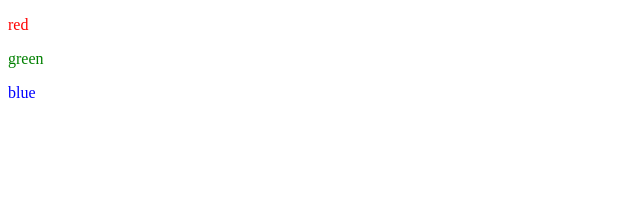
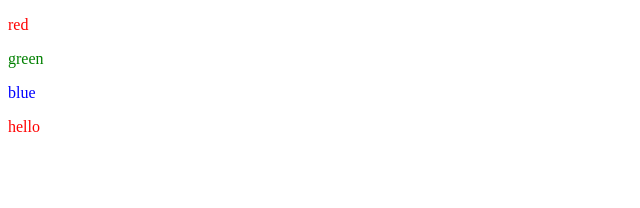
Before and after one commit to taoqili/lcp-engine, a React app in the folder packages/lcp-engine/: page / in a window 1280 px wide. Shown: the top 208 px of the page, without its empty margins (0-640 px from the left). Built offline with nearby package versions, Linux system fonts and the light colour scheme.

Commit message:
lcp-engine: 开发环境增加ts检测，速度考虑，生产环境看情况可加可不加

```diff
--- a/packages/lcp-engine/package.json
+++ b/packages/lcp-engine/package.json
@@ -28,6 +28,7 @@
     "cross-env": "^7.0.3",
     "css-loader": "^6.5.1",
     "css-minimizer-webpack-plugin": "^3.3.1",
+    "fork-ts-checker-webpack-plugin": "^6.5.0",
     "html-webpack-plugin": "^5.5.0",
     "less": "^4.1.2",
     "less-loader": "^10.2.0",
--- a/packages/lcp-engine/src/engine/index.ts
+++ b/packages/lcp-engine/src/engine/index.ts
@@ -1,3 +1,3 @@
-export default () => {
-  return 'engine'
+export default (str: string) => {
+  return str;
 }
--- a/packages/lcp-engine/src/index.tsx
+++ b/packages/lcp-engine/src/index.tsx
@@ -1,6 +1,7 @@
 import React from "react";
 import ReactDom from "react-dom"
 import "./index.less"
+import engine from './engine'
 
 // test doc
 ReactDom.render(
@@ -8,6 +9,7 @@ ReactDom.render(
     <p>red</p>
     <p className={'name'}>green</p>
     <p className={'test-a'}>blue</p>
+    <p>{engine('hello')}</p>
   </div>,
   document.getElementById('root')
 )
```
Also changed, not shown: packages/lcp-engine/scripts/webpack.dev.js (+8 -1 lines), 1 other file (tests, documents, lock files or other folders).
